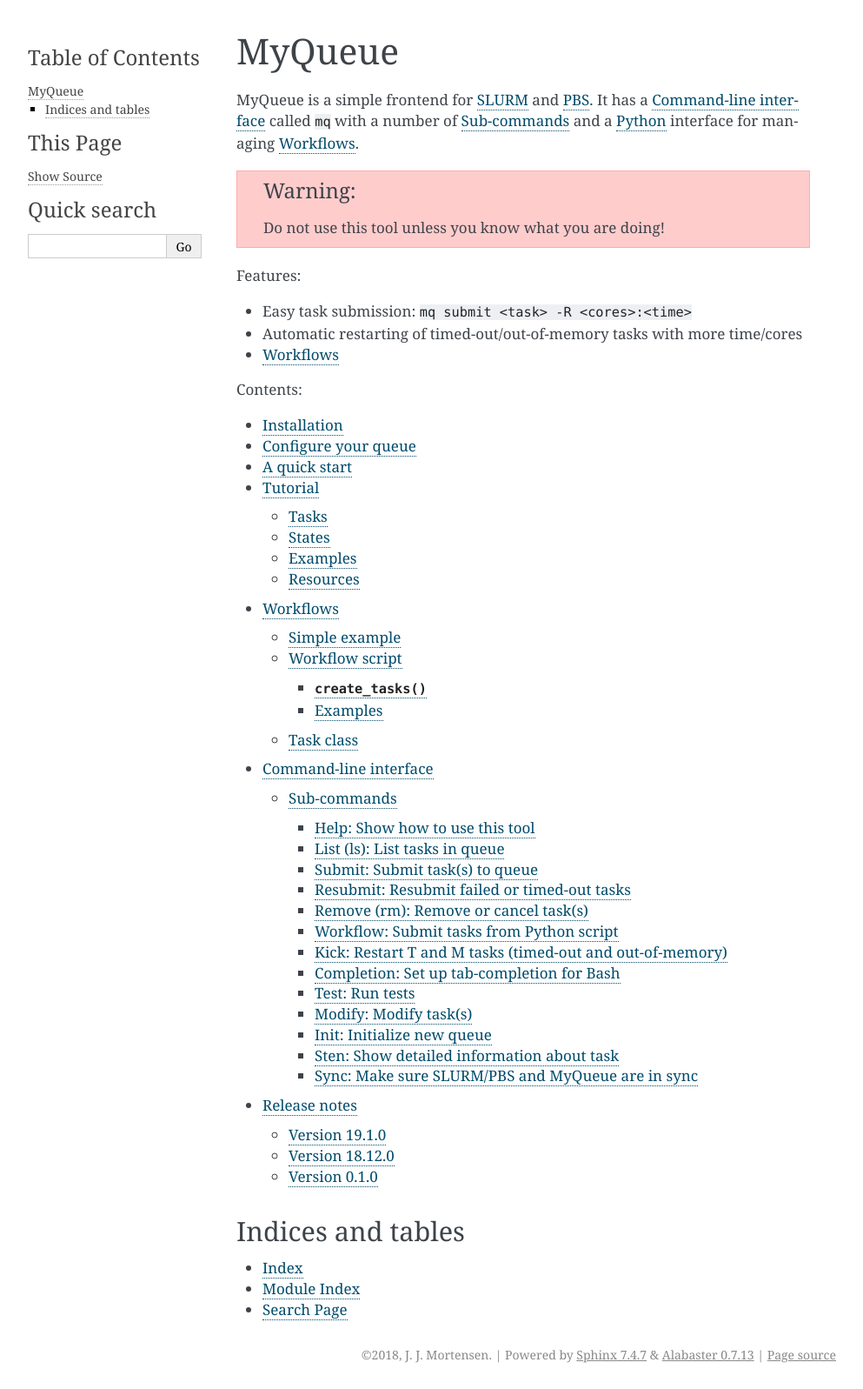
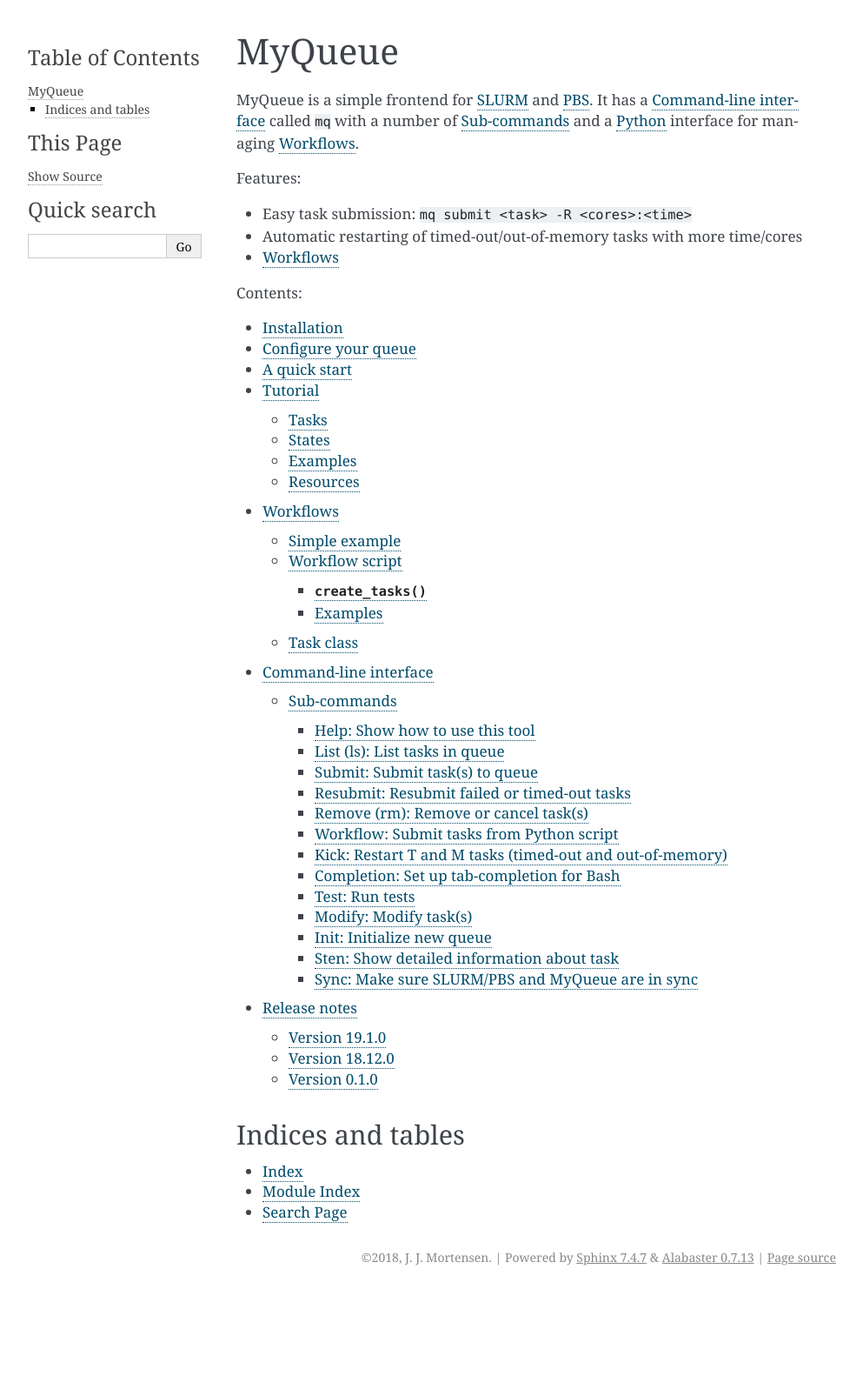
Before and after one commit to Yangxinsix/myqueue, a Sphinx documentation site: the page built from docs/index.rst, in a window 1280 px wide. Shown: the whole page at 87% size, without its empty margins (148-1141 px from the left). Built offline with Sphinx 7.4.7, drawn with Linux system fonts in a browser that asks for light colours; after the commit the page ends 1485 px from its top, so only the background shows below that.

Commit message:
Ready for use

```diff
--- a/docs/index.rst
+++ b/docs/index.rst
@@ -5,10 +5,6 @@
 MyQueue is a simple frontend for SLURM_ and PBS_.  It has a :ref:`cli` called
 ``mq`` with a number of :ref:`commands` and a Python_ interface for managing
 :ref:`workflows`.
-
-.. warning::
-
-    Do not use this tool unless you know what you are doing!
 
 Features:
 
```
